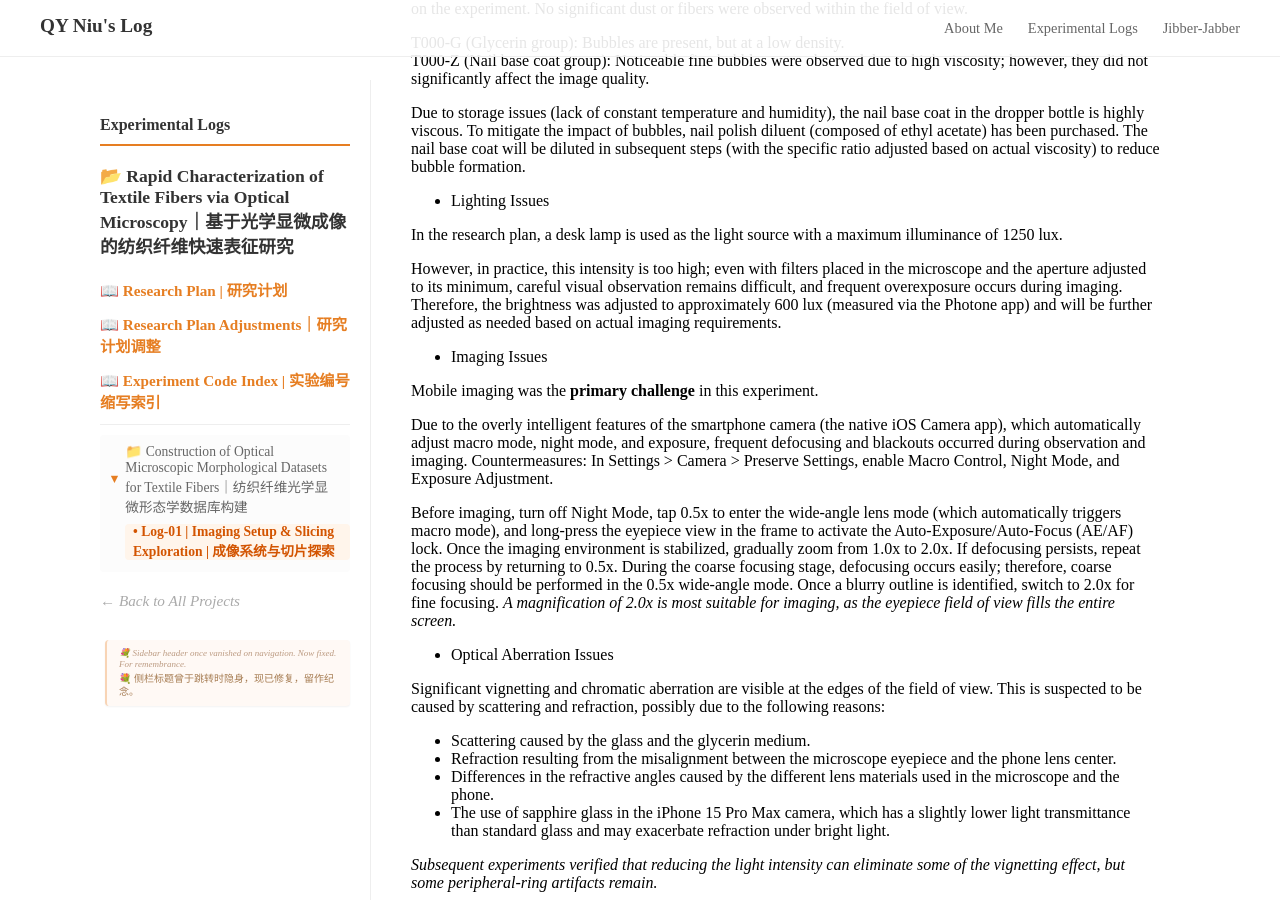
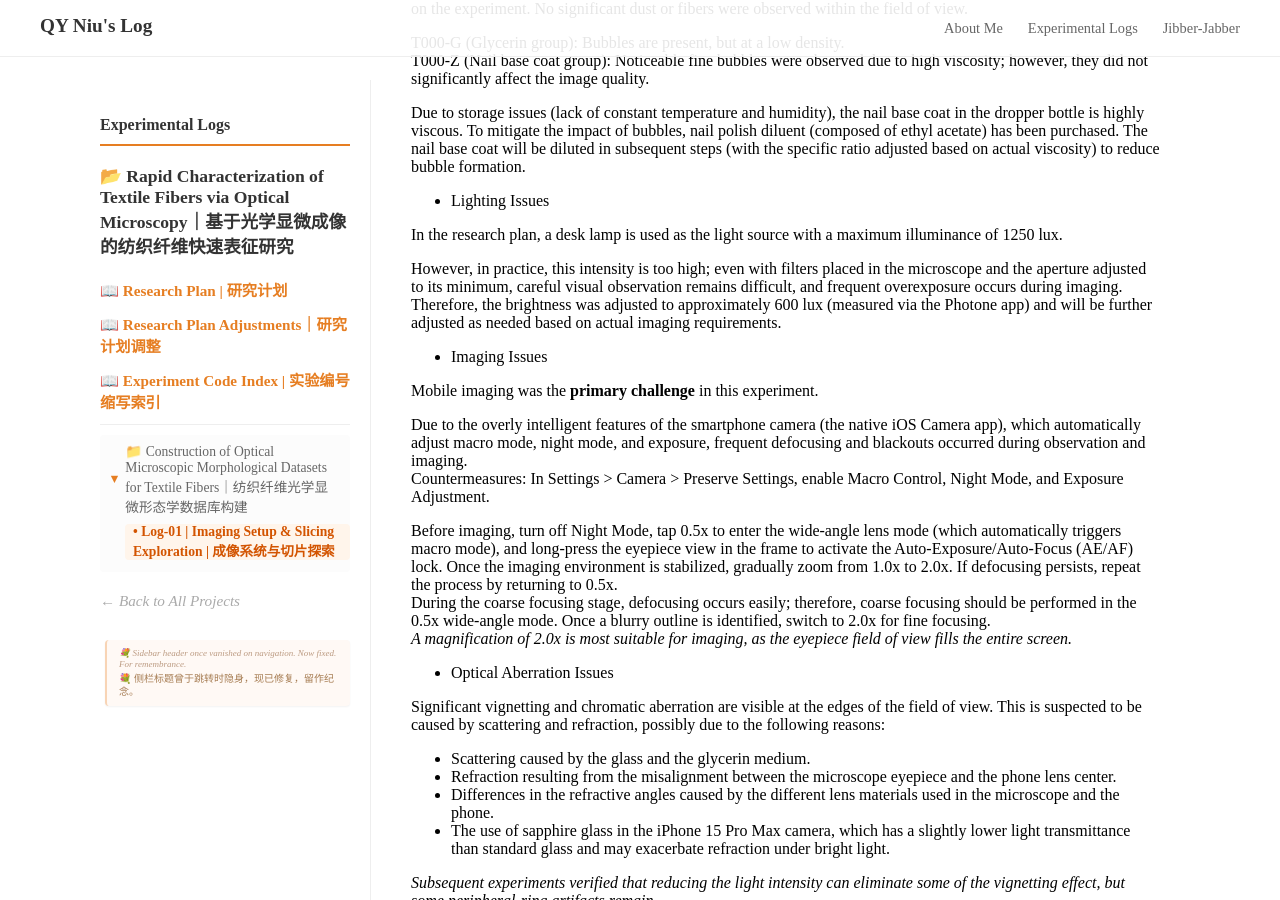
Before and after one commit to nqy-exp/nqy-exp.github.io, a Jekyll site: the page built from _projects/projecta/projecta1/pa1-log1.md, in a window 1280 px wide and 900 px high, scrolled down 1464 px. Built offline with Jekyll 4.4.1, drawn with Linux system fonts in a browser that asks for light colours.

Commit message:
Update pa1-log1.md
more br

```diff
--- a/_projects/projecta/projecta1/pa1-log1.md
+++ b/_projects/projecta/projecta1/pa1-log1.md
@@ -58,18 +58,18 @@ Due to storage issues (lack of constant temperature and humidity), the nail base
 
 In the research plan, a desk lamp is used as the light source with a maximum illuminance of 1250 lux.
 
-However, in practice, this intensity is too high; even with filters placed in the microscope and the aperture adjusted to its minimum, careful visual observation remains difficult, and frequent overexposure occurs during imaging.
+However, in practice, this intensity is too high; even with filters placed in the microscope and the aperture adjusted to its minimum, careful visual observation remains difficult, and frequent overexposure occurs during imaging. <br>
 Therefore, the brightness was adjusted to approximately 600 lux (measured via the Photone app) and will be further adjusted as needed based on actual imaging requirements.
 
 - Imaging Issues
 
 Mobile imaging was the **primary challenge** in this experiment.
 
-Due to the overly intelligent features of the smartphone camera (the native iOS Camera app), which automatically adjust macro mode, night mode, and exposure, frequent defocusing and blackouts occurred during observation and imaging.
+Due to the overly intelligent features of the smartphone camera (the native iOS Camera app), which automatically adjust macro mode, night mode, and exposure, frequent defocusing and blackouts occurred during observation and imaging.<br>
 Countermeasures: In Settings > Camera > Preserve Settings, enable Macro Control, Night Mode, and Exposure Adjustment.
 
-Before imaging, turn off Night Mode, tap 0.5x to enter the wide-angle lens mode (which automatically triggers macro mode), and long-press the eyepiece view in the frame to activate the Auto-Exposure/Auto-Focus (AE/AF) lock. Once the imaging environment is stabilized, gradually zoom from 1.0x to 2.0x. If defocusing persists, repeat the process by returning to 0.5x.
-During the coarse focusing stage, defocusing occurs easily; therefore, coarse focusing should be performed in the 0.5x wide-angle mode. Once a blurry outline is identified, switch to 2.0x for fine focusing.
+Before imaging, turn off Night Mode, tap 0.5x to enter the wide-angle lens mode (which automatically triggers macro mode), and long-press the eyepiece view in the frame to activate the Auto-Exposure/Auto-Focus (AE/AF) lock. Once the imaging environment is stabilized, gradually zoom from 1.0x to 2.0x. If defocusing persists, repeat the process by returning to 0.5x. <br>
+During the coarse focusing stage, defocusing occurs easily; therefore, coarse focusing should be performed in the 0.5x wide-angle mode. Once a blurry outline is identified, switch to 2.0x for fine focusing. <br>
 *A magnification of 2.0x is most suitable for imaging, as the eyepiece field of view fills the entire screen.*
 
 - Optical Aberration Issues
```
